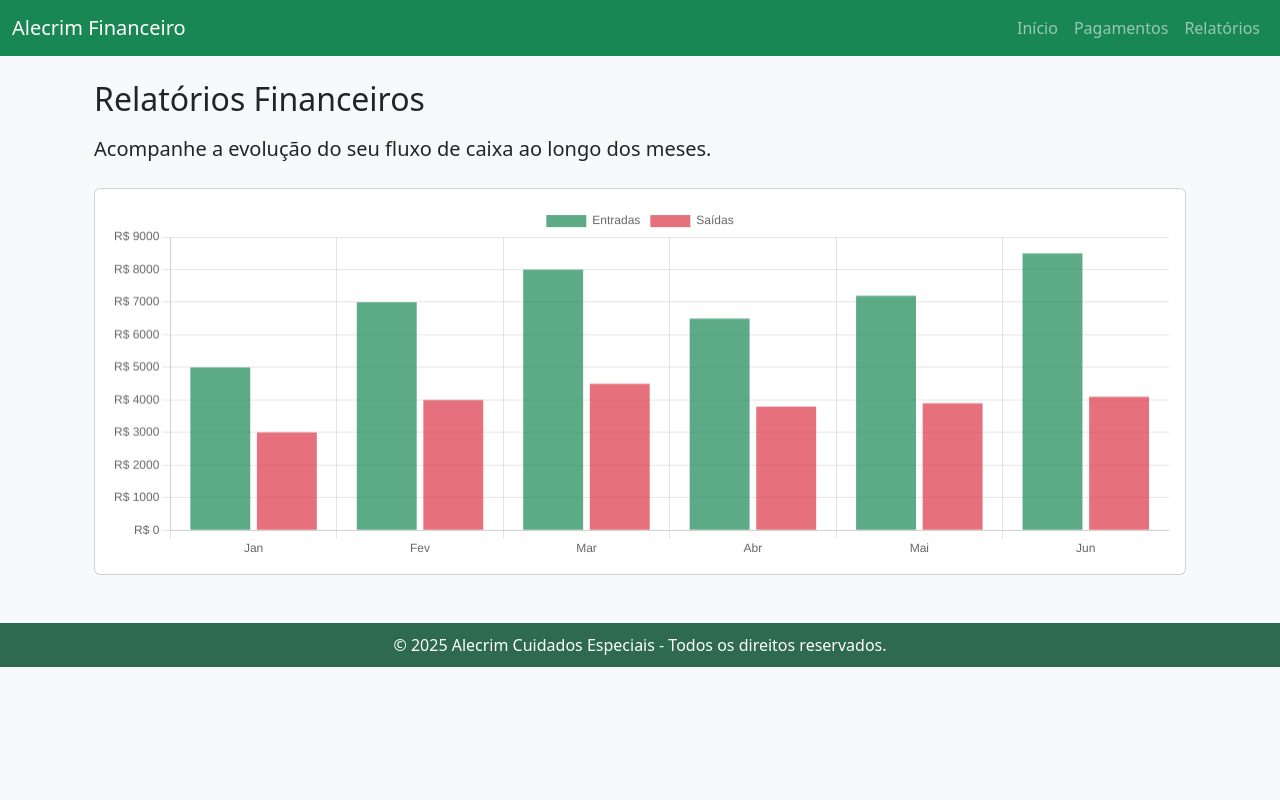
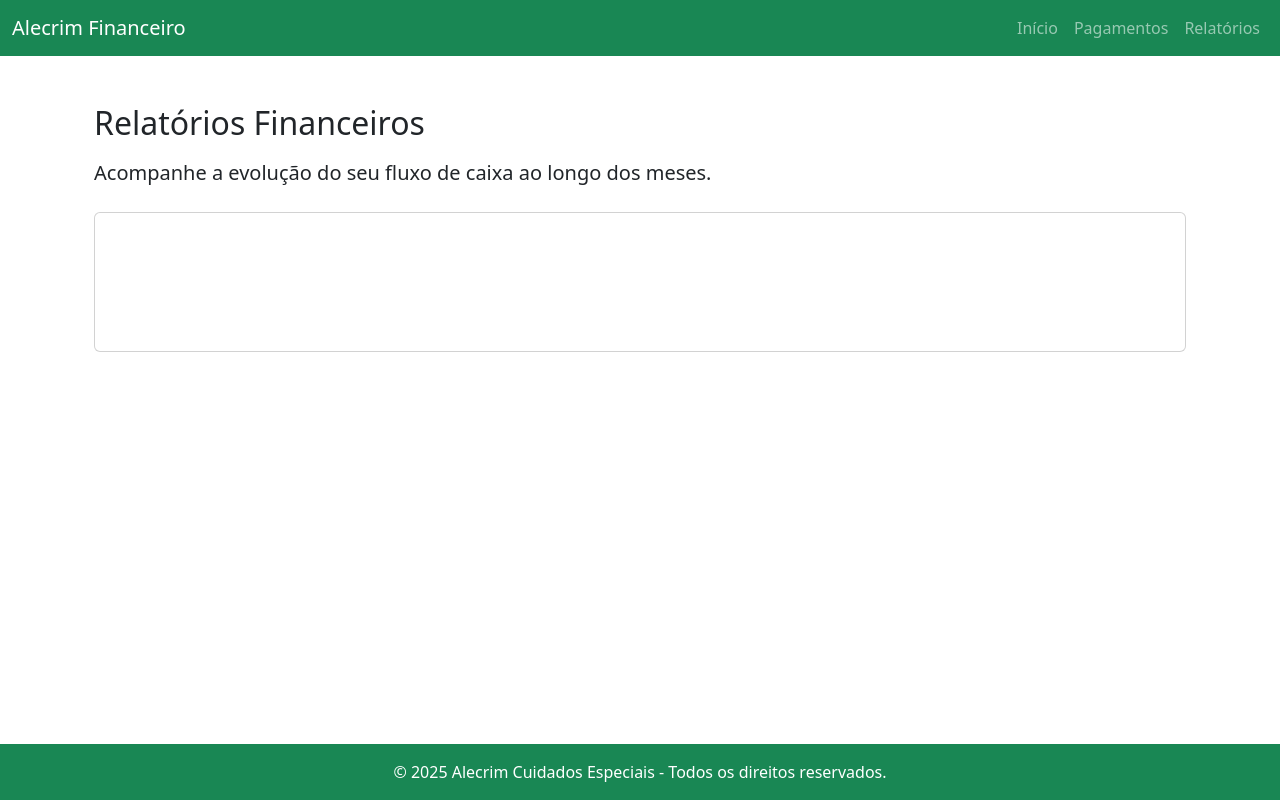
Before and after one commit to Arthur8525/PA, a Django app: page /api/relatorios/ in a window 1280 px wide. Run offline with Django 5.2, Linux system fonts and the light colour scheme.

Commit message:
Adicionando css

```diff
--- /dev/null
+++ b/pagamentos/static/pagamentos/style.css
@@ -0,0 +1,17 @@
+html, body {
+    min-height: 100vh;
+    display: flex;
+    flex-direction: column;
+    background-color: #f8f9fa;
+}
+
+.wrapper {
+    flex: 1;
+}
+
+footer {
+    background-color: #2d6a4f;
+    color: white;
+    text-align: center;
+    padding: 10px;
+}
--- a/pagamentos/templates/pagamentos/base.html
+++ b/pagamentos/templates/pagamentos/base.html
@@ -1,31 +1,18 @@
+{% load static %}
 <!DOCTYPE html>
 <html lang="pt-br">
 <head>
     <meta charset="UTF-8">
     <meta name="viewport" content="width=device-width, initial-scale=1.0">
     <title>{% block title %}Controle Financeiro{% endblock %}</title>
-
-    <!-- Bootstrap 5 CDN -->
+    <link rel="stylesheet" href="{% static 'pagamentos/style.css' %}">
     <link href="https://cdn.jsdelivr.net/npm/bootstrap@5.3.3/dist/css/bootstrap.min.css" rel="stylesheet">
 
-    <style>
-        body {
-            background-color: #f8f9fa;
-        }
-        footer {
-            background-color: #2d6a4f;
-            color: white;
-            text-align: center;
-            padding: 10px;
-            margin-top: 40px;
-        }
-    </style>
+    {% block head %}{% endblock %}
 
-    {% block head %}{% endblock %}
 </head>
-<body>
 
-    <!-- Navbar -->
+<body class="d-flex flex-column min-vh-100">
     <nav class="navbar navbar-expand-lg navbar-dark bg-success">
         <div class="container-fluid">
             <a class="navbar-brand" href="{% url 'index' %}">Alecrim Financeiro</a>
@@ -48,9 +35,7 @@
             </div>
         </div>
     </nav>
-
-    <!-- Conteúdo -->
-    <div class="container mt-4">
+    <main class="wrapper container mt-4 flex-grow-1">
         {% if messages %}
             {% for message in messages %}
                 <div class="alert alert-info alert-dismissible fade show" role="alert">
@@ -61,14 +46,11 @@
         {% endif %}
 
         {% block content %}{% endblock %}
-    </div>
-
-    <!-- Rodapé -->
-    <footer class="mt-5">
+    </main>
+    <footer class="bg-success text-white text-center py-3">
         &copy; {{ year|default:"2025" }} Alecrim Cuidados Especiais - Todos os direitos reservados.
     </footer>
 
-    <!-- Scripts Bootstrap -->
     <script src="https://cdn.jsdelivr.net/npm/bootstrap@5.3.3/dist/js/bootstrap.bundle.min.js"></script>
     {% block scripts %}{% endblock %}
 </body>
--- a/pagamentos/templates/pagamentos/relatorios.html
+++ b/pagamentos/templates/pagamentos/relatorios.html
@@ -14,41 +14,4 @@
     </div>
 </div>
 
-<!-- Script do Chart.js -->
-<script src="https://cdn.jsdelivr.net/npm/chart.js"></script>
-
-<script>
-    const ctx = document.getElementById('fluxoCaixaChart').getContext('2d');
-    const fluxoCaixaChart = new Chart(ctx, {
-        type: 'bar',
-        data: {
-            labels: ['Jan', 'Fev', 'Mar', 'Abr', 'Mai', 'Jun'],
-            datasets: [
-                {
-                    label: 'Entradas',
-                    data: [5000, 7000, 8000, 6500, 7200, 8500],
-                    backgroundColor: 'rgba(25, 135, 84, 0.7)', // verde
-                },
-                {
-                    label: 'Saídas',
-                    data: [3000, 4000, 4500, 3800, 3900, 4100],
-                    backgroundColor: 'rgba(220, 53, 69, 0.7)', // vermelho
-                }
-            ]
-        },
-        options: {
-            responsive: true,
-            scales: {
-                y: {
-                    beginAtZero: true,
-                    ticks: {
-                        callback: function(value) {
-                            return 'R$ ' + value;
-                        }
-                    }
-                }
-            }
-        }
-    });
-</script>
 {% endblock %}
```
Also changed, not shown: db.sqlite3.
